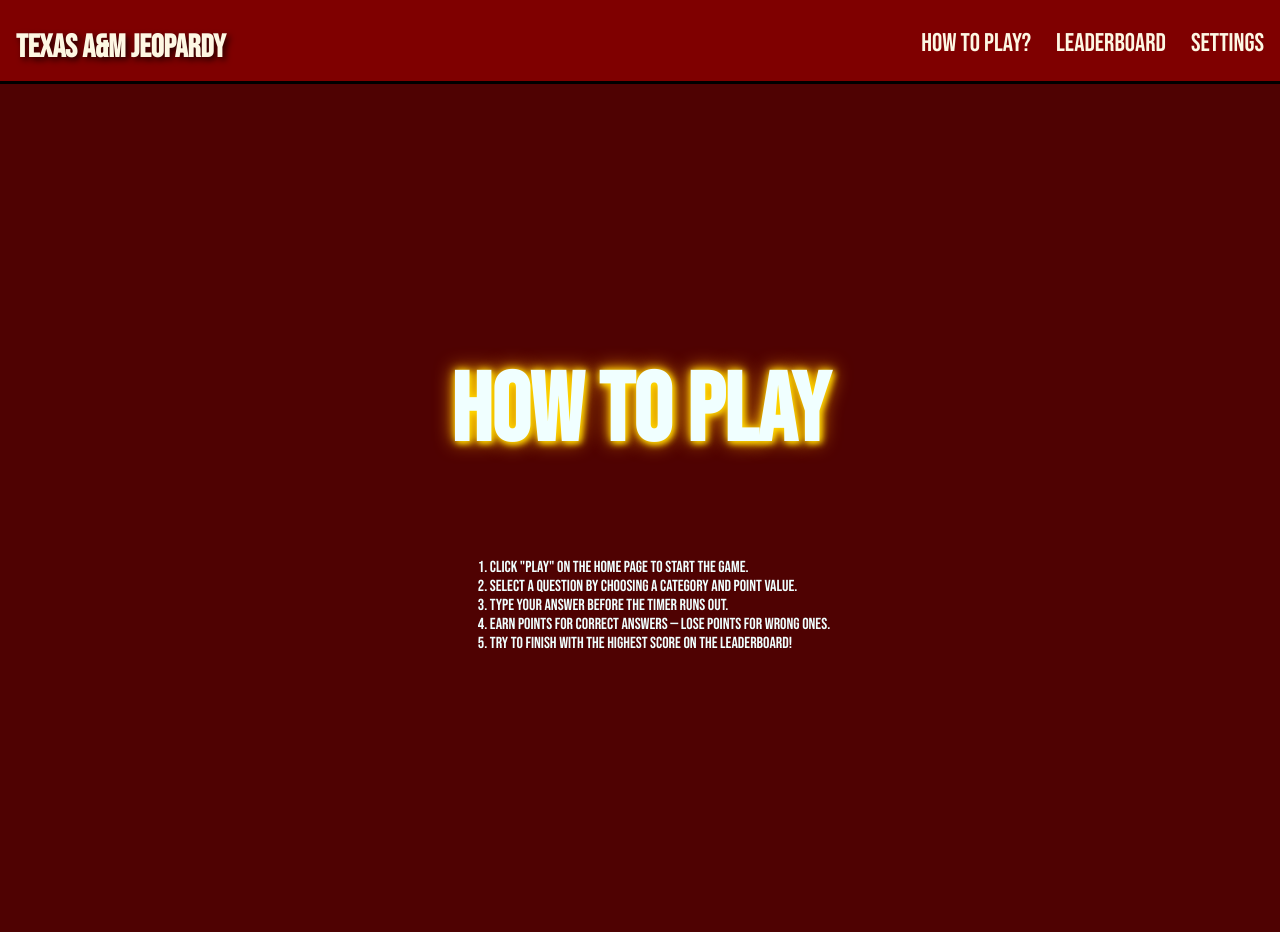
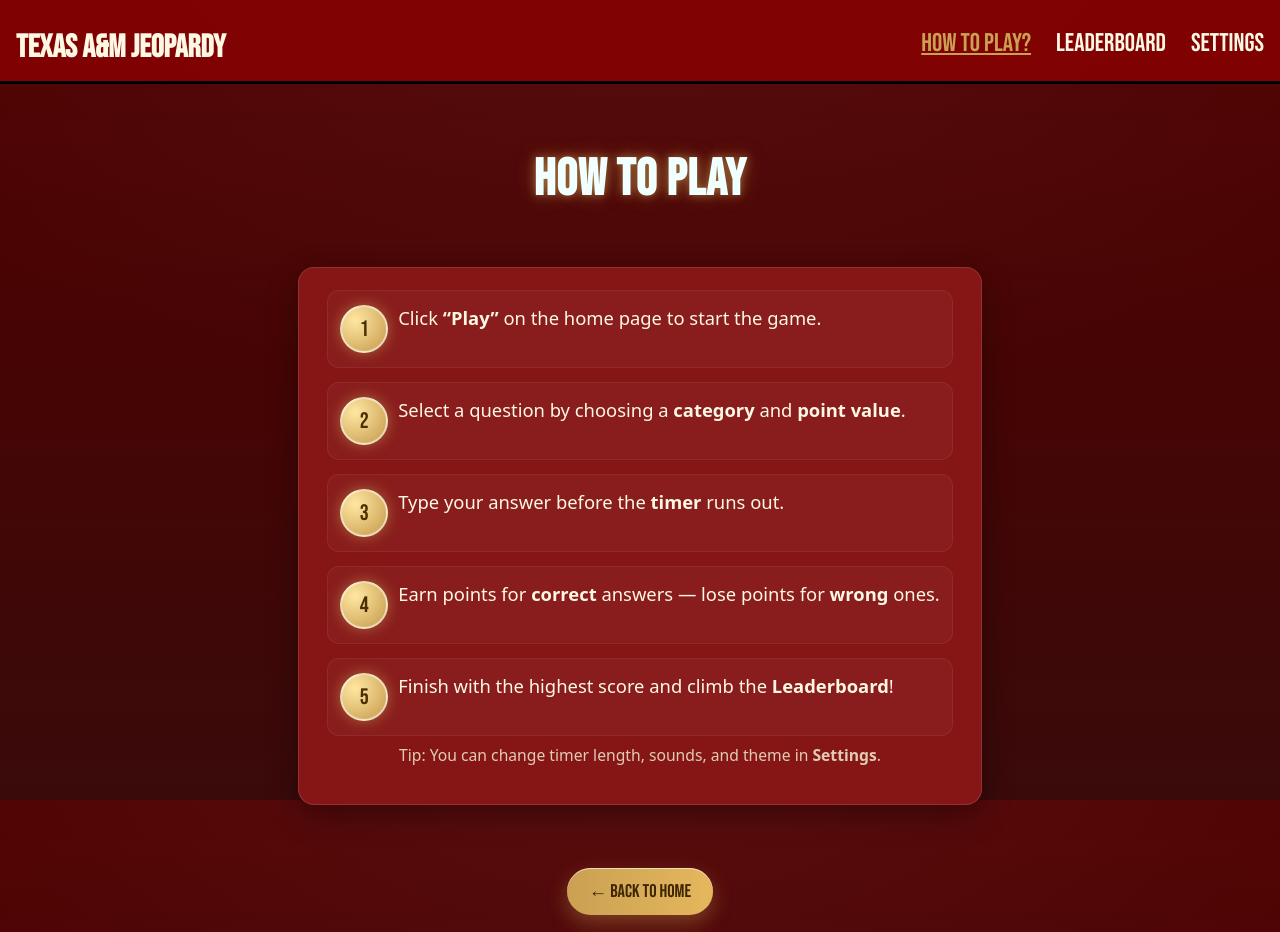
Before and after one commit to leosantosss/HowdyHack, a plain HTML site: page public/howtoplay.html in a window 1280 px wide. Before the commit the page ends 884 px from the top, so only its background shows below. Drawn offline with Linux system fonts and the light colour scheme.

Commit message:
fixed how to play

```diff
--- a/public/howtoplay.html
+++ b/public/howtoplay.html
@@ -1,42 +1,176 @@
 <!DOCTYPE html>
 <html lang="en">
+<head>
+  <meta charset="UTF-8" />
+  <meta name="viewport" content="width=device-width, initial-scale=1" />
+  <title>How to Play | Texas A&M Jeopardy</title>
+  <link rel="stylesheet" href="styles.css" />
+  <link href="https://fonts.googleapis.com/css2?family=Bebas+Neue&display=swap" rel="stylesheet" />
 
-<head>
-  <meta charset="UTF-8">
-  <meta name="viewport" content="width=device-width, initial-scale=1.0">
-  <title>How to Play | Texas A&M Jeopardy</title>
-  <link rel="stylesheet" href="styles.css">
-  <link href="https://fonts.googleapis.com/css2?family=Bebas+Neue&display=swap" rel="stylesheet">
+  <style>
+    :root{
+      --maroon:#500000;
+      --maroon-2:#3a0a0a;
+      --gold:#caa052;
+      --cream:#fdf7e3;
+      --cream-d:#e7dcc1;
+    }
+
+    body {
+      min-height: 10vh;
+      margin: 0;
+      background:
+        radial-gradient(1200px 600px at 50% -10%, rgba(255,255,255,0.06), transparent 80%),
+        linear-gradient(180deg, var(--maroon) 0%, var(--maroon-2) 100%);
+      color: var(--cream);
+      font-family: 'Bebas Neue', sans-serif;
+    }
+
+
+    .topbar a.active { color: var(--gold); text-decoration: underline; }
+
+    .main {
+      max-width: 980px;
+      margin: 48px auto;
+      padding: 0 10px;
+      display: grid;
+      gap: 24px;
+    }
+
+    .main h1 {
+      margin: 0;
+      font-size: clamp(2.25rem, 4vw, 3.5rem);
+      letter-spacing: 1px;
+      text-align: center;
+      text-shadow:
+        0 0 10px rgba(202,160,82,0.6),
+        0 0 20px rgba(202,160,82,0.35);
+    }
+
+
+    .instructions {
+      background:rgb(134, 22, 22);
+      border: 1px solid rgba(255,255,255,0.12);
+      border-radius: 16px;
+      box-shadow: 0 10px 30px rgba(0,0,0,0.35);
+      padding: 22px clamp(18px, 3vw, 28px);
+    }
+
+    .instructions ol {
+      counter-reset: step;
+      list-style: none;
+      margin: 0;
+      padding: 0;
+      display: grid;
+      gap: 14px;
+    }
+    .instructions li {
+      counter-increment: step;
+      display: grid;
+      grid-template-columns: 44px 1fr;
+      align-items: start;
+      gap: 14px;
+      padding: 14px 12px;
+      border-radius: 12px;
+      background: rgba(255,255,255,0.03);
+      border: 1px solid rgba(255,255,255,0.06);
+      transition: transform .15s ease, background .2s ease, border-color .2s ease;
+    }
+    .instructions li::before {
+      content: counter(step);
+      display: grid;
+      place-items: center;
+      width: 44px; height: 44px;
+      border-radius: 50%;
+      background: radial-gradient(90% 90% at 30% 30%, #ffe7a2, var(--gold));
+      color: #4a2f00;
+      font-size: 1.4rem;
+      box-shadow: 0 0 14px rgba(202,160,82,0.55);
+      border: 2px solid rgba(255,255,255,0.55);
+    }
+    .instructions li:hover {
+      transform: translateY(-2px);
+      background: rgba(255,255,255,0.06);
+      border-color: rgba(255,255,255,0.14);
+    }
+    .instructions li span {
+      font-family: system-ui, -apple-system, Segoe UI, Roboto, Arial, sans-serif;
+      font-size: clamp(1.05rem, 1.8vw, 1.15rem);
+      line-height: 1.45;
+      color: var(--cream);
+    }
+
+
+    .tip {
+      margin-top: 8px;
+      color: var(--cream-d);
+      font-family: system-ui, -apple-system, Segoe UI, Roboto, Arial, sans-serif;
+      font-size: 0.98rem;
+      opacity: 0.92;
+      text-align: center;
+    }
+
+    .back-btn {
+      display: grid;
+      place-items: center;
+      margin-top: 6px;
+    }
+    .back-btn a {
+      display: inline-block;
+      padding: 12px 22px;
+      border-radius: 999px;
+      background: linear-gradient(90deg, var(--gold), #e5b75d);
+      color: #3f2600;
+      text-decoration: none;
+      font-size: 1.15rem;
+      box-shadow:
+        0 8px 20px rgba(202,160,82,0.35),
+        inset 0 1px 0 rgba(255,255,255,0.6);
+      transition: transform .15s ease, box-shadow .2s ease, filter .2s ease;
+    }
+    .back-btn a:hover {
+      transform: translateY(-2px);
+      box-shadow:
+        0 12px 26px rgba(202,160,82,0.45),
+        inset 0 1px 0 rgba(255,255,255,0.7);
+      filter: saturate(1.05);
+    }
+
+    @media (max-width: 540px) {
+      .instructions li { grid-template-columns: 40px 1fr; }
+      .instructions li::before { width: 40px; height: 40px; font-size: 1.2rem; }
+    }
+  </style>
 </head>
-
 <body>
   <header class="topbar">
-    <h2><span><a href="index.html">Texas A&M Jeopardy</a></span></h2>
+    <h2><a href="index.html">Texas A&M Jeopardy</a></h2>
     <nav>
       <ul>
-        <li><a href="howtoplay.html">How to Play?</a></li>
+        <li><a href="howtoplay.html" class="active">How to Play?</a></li>
         <li><a href="leaderboard.html">Leaderboard</a></li>
-        <li><a href="Settings.html">Settings</a></li>
+        <li><a href="settings.html">Settings</a></li>
       </ul>
     </nav>
   </header>
 
   <main class="main">
     <h1>How to Play</h1>
+
     <section class="instructions">
       <ol>
-        <li>Click "Play" on the home page to start the game.</li>
-        <li>Select a question by choosing a category and point value.</li>
-        <li>Type your answer before the timer runs out.</li>
-        <li>Earn points for correct answers — lose points for wrong ones.</li>
-        <li>Try to finish with the highest score on the leaderboard!</li>
+        <li><span>Click <strong>“Play”</strong> on the home page to start the game.</span></li>
+        <li><span>Select a question by choosing a <strong>category</strong> and <strong>point value</strong>.</span></li>
+        <li><span>Type your answer before the <strong>timer</strong> runs out.</span></li>
+        <li><span>Earn points for <strong>correct</strong> answers — lose points for <strong>wrong</strong> ones.</span></li>
+        <li><span>Finish with the highest score and climb the <strong>Leaderboard</strong>!</span></li>
       </ol>
+      <p class="tip">Tip: You can change timer length, sounds, and theme in <strong>Settings</strong>.</p>
     </section>
 
     <div class="back-btn">
-      <a href="index.html" ← Back to Home></a>
+      <a href="index.html">← Back to Home</a>
     </div>
   </main>
 </body>
-
 </html>
```
Also changed, not shown: public/index.html (+9 -6 lines).
